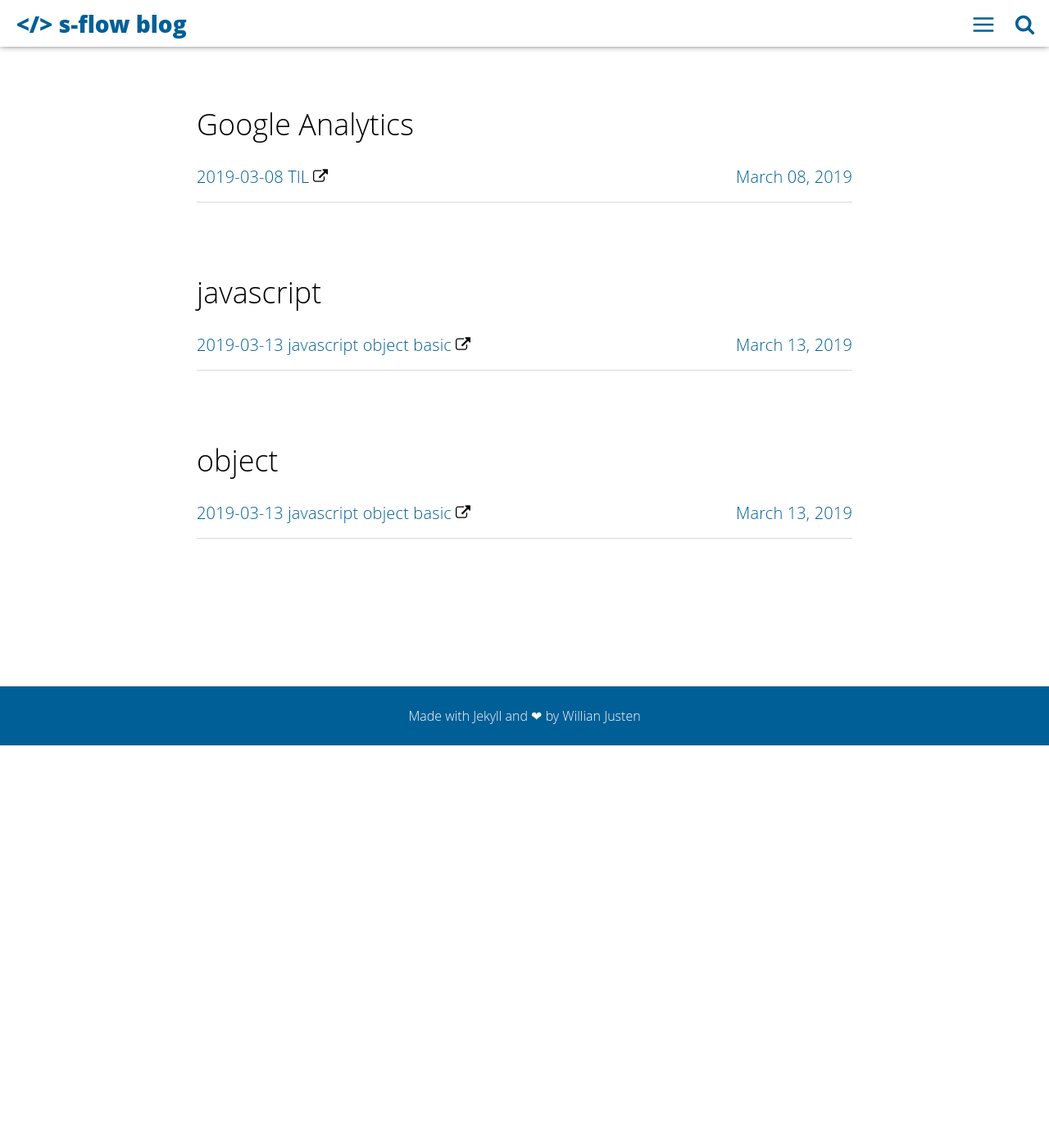
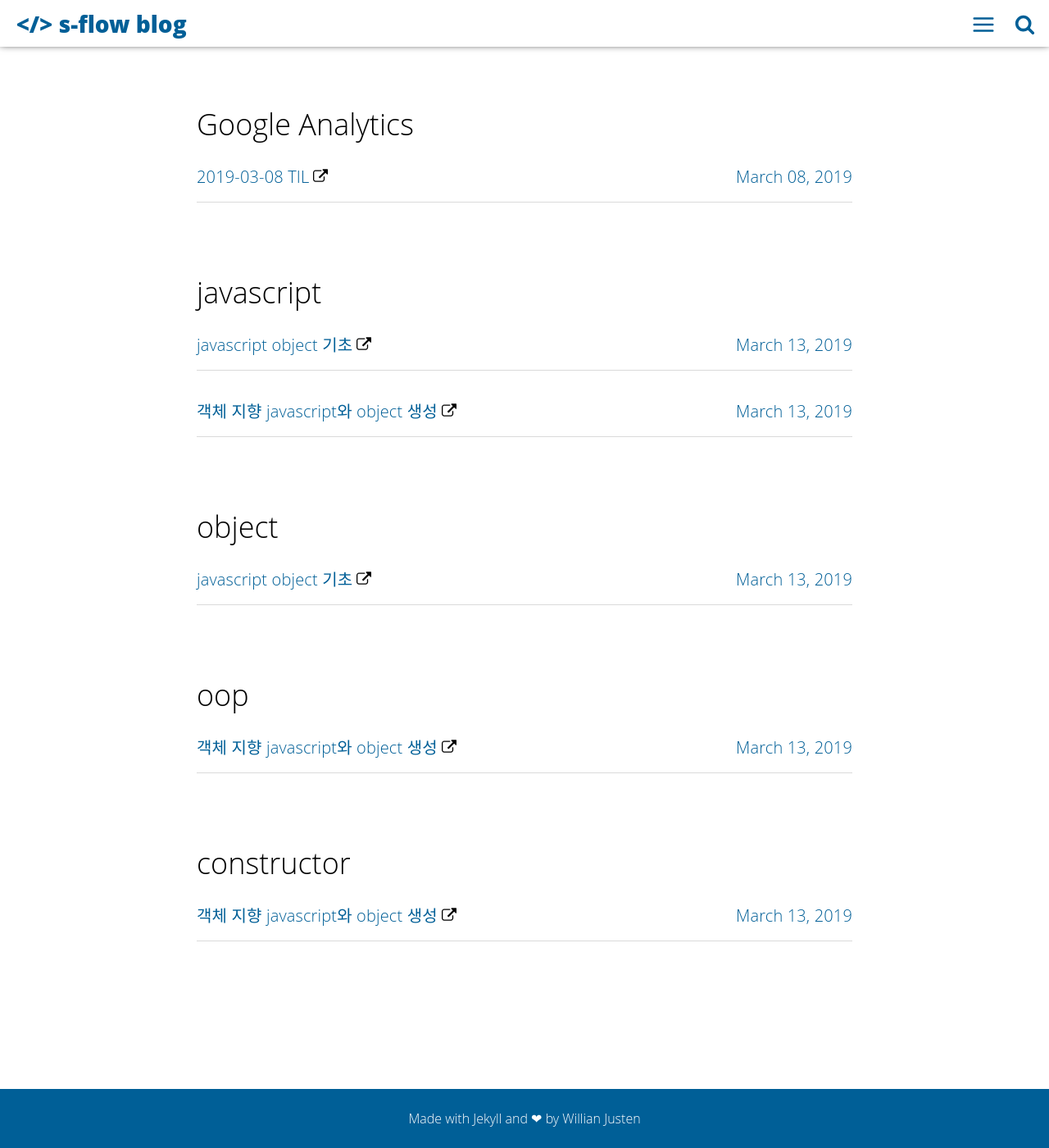
Before and after one commit to s-flow/s-flow.github.io, a Jekyll site: the page built from tags.html, in a window 1280 px wide and 1400 px high, scrolled down 1681 px. Shown: the whole window at 82% size. Built offline with Jekyll 4.4.1, drawn with Linux system fonts in a browser that asks for light colours; before the commit the page ends 2590 px from its top, so only the background shows below that; part of the change alters nothing that is shown.

Commit message:
오탈자 수정 및 신규 draft

```diff
--- a/_posts/2019-03-13-javascript-object-bagics.md
+++ b/_posts/2019-03-13-javascript-object-bagics.md
@@ -1,6 +1,6 @@
 ---
 layout: post
-title: "2019-03-13 javascript object basic"
+title: "javascript object 기초"
 image: '/assets/img/'
 main-class: 'js'
 tags:
@@ -34,7 +34,7 @@ var person = {
 
 ### 하위 namespace 접근법
 #### 점 표기법
-객체의 프로퍼티와 메소드는 점 표기법으로 접근할 수 있습닏.
+객체의 프로퍼티와 메소드는 점 표기법으로 접근할 수 있습니다.
 객체 이름은 네임스페이스처럼 동작합니다. 객체 내 캡슐화되어 있는 것에 접근하려면 점을 찍고 접근하고자 하는 하위 항목을 입력합니다.
 간단한 프로퍼티 이름일 수도 있고, 배열의 일부이거나 객체 내 메소드를 호출할 수도 있습니다.
 {% highlight javascript %}
--- /dev/null
+++ b/_posts/2019-03-13-javascript-oojs-contor.md
@@ -0,0 +1,65 @@
+---
+layout: post
+title: "객체 지향 javascript와 object 생성"
+image: '/assets/img/'
+main-class: 'js'
+tag:
+- javascript
+- oop
+- constructor
+categories: javascript
+introduction: 자바스크립트 객체 생성 요약
+---
+
+## 객체 생성 요약
+- 참고: [MDN Object-oriented JavaScript for beginners
+](https://developer.mozilla.org/ko/docs/Learn/JavaScript/Objects/Object-oriented_JS)
+
+
+
+입문자를 위한 자바스크립트 객체 지향 문서에 객체지향 관련 설명은 너무 잘되어 있어서 [링크](https://developer.mozilla.org/ko/docs/Learn/JavaScript/Objects/Object-oriented_JS#%EA%B0%9D%EC%B2%B4%EC%A7%80%ED%96%A5_%ED%94%84%EB%A1%9C%EA%B7%B8%EB%9E%98%EB%B0%8D_%E2%80%94_%EA%B8%B0%EC%B4%88)로 대신합니다.
+
+
+객체를 생성하려할 때 사용할 수 있는 방법으로 앞서 살펴본 객체 리터럴을 사용하는 방법이 하나 있습니다.. 하지만 여러개의 객체를 생성해야할 때 이 객체 리터럴들을 모두 채워넣은 후 사용해야한다면 여간 불편한 일이 아닐 수 없습니다. 게다가 중복된 내용들을 고스란히 채워넣어야하는 부분도 불편한 일입니다.
+
+객체를 생성하기 위한 함수를 사용한다면 어떨까요? 아마 다음과 같은 형태가 될 것 입니다.
+
+{% hightlight javascript %}
+// 객체 생성을 위한 함수
+function createNewPefunction createNewPerson(name) {
+  var obj = {};
+  obj.name = name;
+  obj.greeting =  function() {
+    alert('Hi! I am '+this.name+'.');
+  };
+  return obj;
+}
+
+var salva = createNewPerson('Salva');
+salva.name;
+salva.greeting();
+
+var tom = createNewPerson('Tom');
+tom.name;
+tom.greeting();
+{% endhightlight %}
+
+{% hightlight javascript %}
+// 생성자 함수 사용
+function Person(name) {
+  this.name = name;
+  this.greeting = function() {
+    alert('Hi! I am '+ this.name + '.');
+  };
+}
+
+var person1 = new Person('Bob');
+var person2 = new Person('Sarah');
+
+person1.name;
+person1.greeting();
+person2.name;
+person2.greeting();
+
+
+{% endhightlight %}
```
